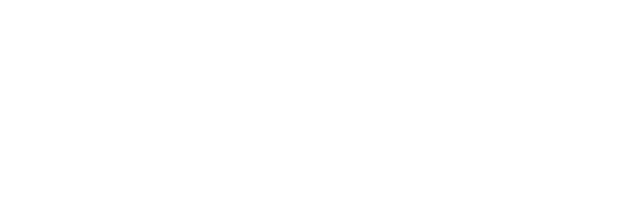
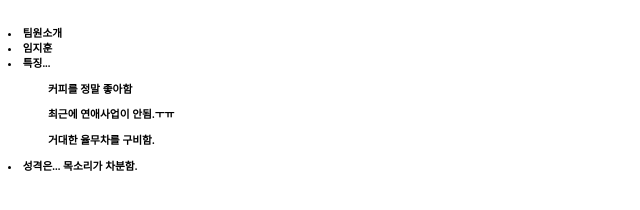
Before and after one commit to bamtu/HoddAmondYulmucha, a plain HTML site: page index.html in a window 1280 px wide. Shown: the whole page, without its empty margins (0-640 px from the left). Drawn offline with Linux system fonts and the light colour scheme.

Commit message:
update index.html

```diff
--- a/index.html
+++ b/index.html
@@ -7,6 +7,16 @@
     <title>호두 아몬드 율무차</title>
 </head>
 <body>
+    <h6>
+        <li>팀원소개</li>
+        <li>임지훈</li>
+        <li>특징...
+            <ol> 커피를 정말 좋아함</ol>
+            <ol> 최근에 연애사업이 안됨.ㅜㅠ</ol>
+            <ol>거대한 율무차를 구비함.</ol>
+        </li>
+        <li>성격은... 목소리가 차분함.</li>
+    </h6>
 
 </body>
 </html>
```
